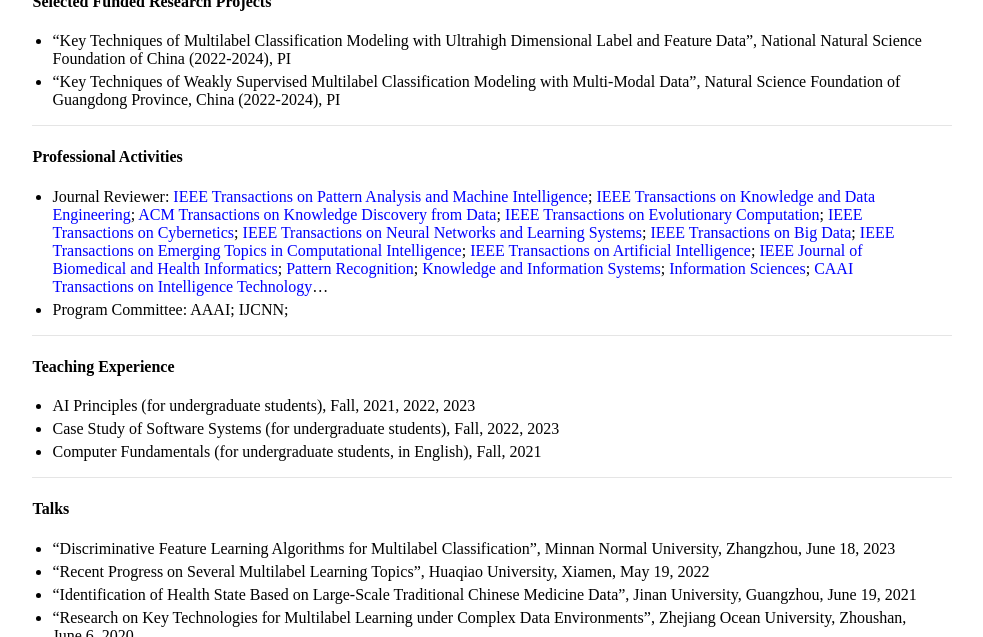
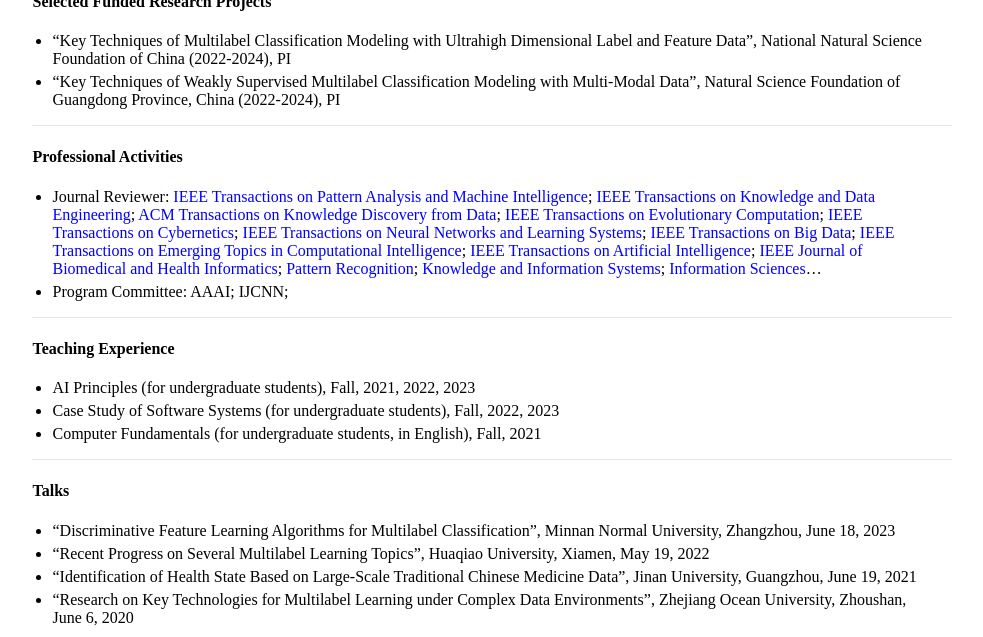
Before and after one commit to jiazhang-ml/jiazhang-ml.github.io, a Jekyll site: the page built from index.md, in a window 1280 px wide and 900 px high, scrolled down 1277 px, cut to the strip 0-637 px from the top of the window. Shown: the whole strip, without its empty margins (148-1131 px from the left). Built offline with Jekyll 4.4.1, drawn with Linux system fonts in a browser that asks for light colours.

Commit message:
Update index.md

```diff
--- a/index.md
+++ b/index.md
@@ -51,7 +51,7 @@ layout: default
 
 #### Professional Activities
 
-* Journal Reviewer: [IEEE Transactions on Pattern Analysis and Machine Intelligence](https://mc.manuscriptcentral.com/tpami-cs); [IEEE Transactions on Knowledge and Data Engineering](https://mc.manuscriptcentral.com/tkde-cs); [ACM Transactions on Knowledge Discovery from Data](https://mc.manuscriptcentral.com/tkdd); [IEEE Transactions on Evolutionary Computation](https://mc.manuscriptcentral.com/tevc-ieee); [IEEE Transactions on Cybernetics](https://mc.manuscriptcentral.com/cyb-ieee); [IEEE Transactions on Neural Networks and Learning Systems](https://mc.manuscriptcentral.com/tnnls); [IEEE Transactions on Big Data](https://mc.manuscriptcentral.com/tbd-cs); [IEEE Transactions on Emerging Topics in Computational Intelligence](https://mc.manuscriptcentral.com/tetci-ieee); [IEEE Transactions on Artificial Intelligence](https://mc.manuscriptcentral.com/tai-ieee); [IEEE Journal of Biomedical and Health Informatics](https://mc.manuscriptcentral.com/jbhi-embs); [Pattern Recognition](https://www.sciencedirect.com/journal/pattern-recognition); [Knowledge and Information Systems](https://www.springer.com/journal/10115); [Information Sciences](https://www.sciencedirect.com/journal/information-sciences); [CAAI Transactions on Intelligence Technology](https://mc.manuscriptcentral.com/caai-theiet-cit)...
+* Journal Reviewer: [IEEE Transactions on Pattern Analysis and Machine Intelligence](https://mc.manuscriptcentral.com/tpami-cs); [IEEE Transactions on Knowledge and Data Engineering](https://mc.manuscriptcentral.com/tkde-cs); [ACM Transactions on Knowledge Discovery from Data](https://mc.manuscriptcentral.com/tkdd); [IEEE Transactions on Evolutionary Computation](https://mc.manuscriptcentral.com/tevc-ieee); [IEEE Transactions on Cybernetics](https://mc.manuscriptcentral.com/cyb-ieee); [IEEE Transactions on Neural Networks and Learning Systems](https://mc.manuscriptcentral.com/tnnls); [IEEE Transactions on Big Data](https://mc.manuscriptcentral.com/tbd-cs); [IEEE Transactions on Emerging Topics in Computational Intelligence](https://mc.manuscriptcentral.com/tetci-ieee); [IEEE Transactions on Artificial Intelligence](https://mc.manuscriptcentral.com/tai-ieee); [IEEE Journal of Biomedical and Health Informatics](https://mc.manuscriptcentral.com/jbhi-embs); [Pattern Recognition](https://www.sciencedirect.com/journal/pattern-recognition); [Knowledge and Information Systems](https://www.springer.com/journal/10115); [Information Sciences](https://www.sciencedirect.com/journal/information-sciences)...
 * Program Committee: AAAI; IJCNN;
 
 ---
```
